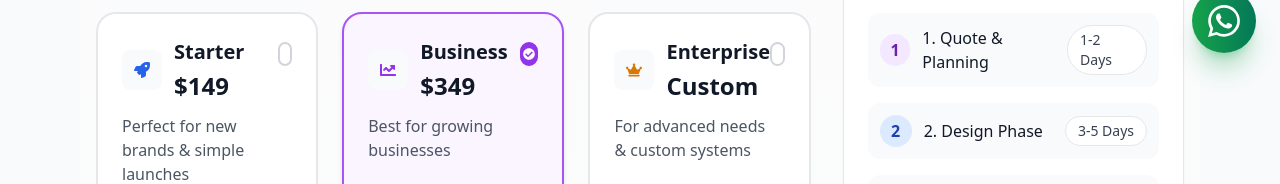
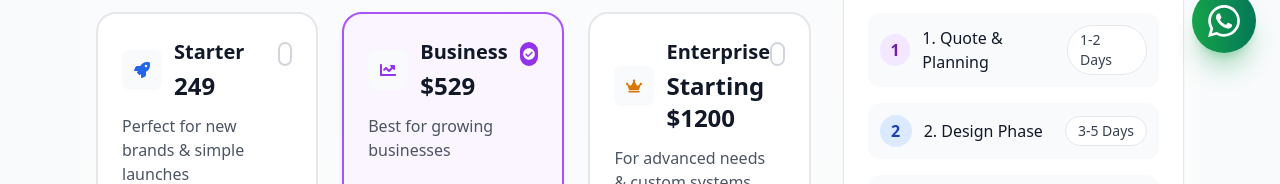
Before and after one commit to webservice-com/elite-digital-works, a React (Vite) app in the folder frontend/: page /order in a window 1280 px wide. Shown: the part 723-907 px from the top of the page. Built offline with nearby package versions, Linux system fonts and the light colour scheme; no server answers.

Commit message:
price reset

```diff
--- a/frontend/src/pages/Order.jsx
+++ b/frontend/src/pages/Order.jsx
@@ -11,7 +11,7 @@ import {
 const PACKAGES = [
   {
     name: "Starter",
-    price: "$149",
+    price: "249",
     desc: "Perfect for new brands & simple launches",
     icon: <FaRocket className="text-blue-600" />,
     color: "border-blue-200 bg-blue-50",
@@ -27,7 +27,7 @@ const PACKAGES = [
   },
   {
     name: "Business",
-    price: "$349",
+    price: "$529",
     desc: "Best for growing businesses",
     icon: <FaChartLine className="text-purple-600" />,
     color: "border-purple-200 bg-purple-50",
@@ -45,7 +45,7 @@ const PACKAGES = [
   },
   {
     name: "Enterprise",
-    price: "Custom",
+    price: "Starting $1200",
     desc: "For advanced needs & custom systems",
     icon: <FaCrown className="text-amber-600" />,
     color: "border-amber-200 bg-amber-50",
```
